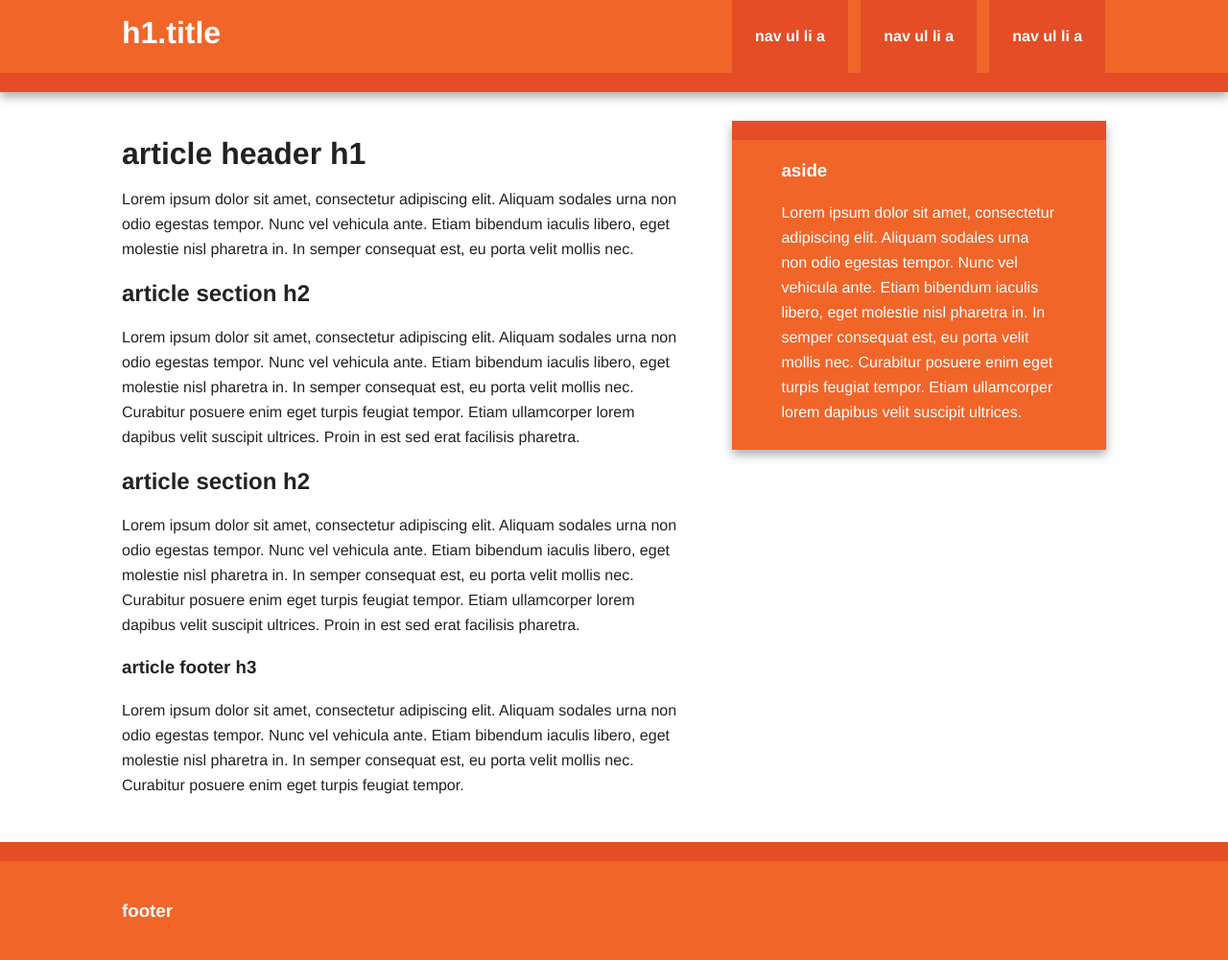
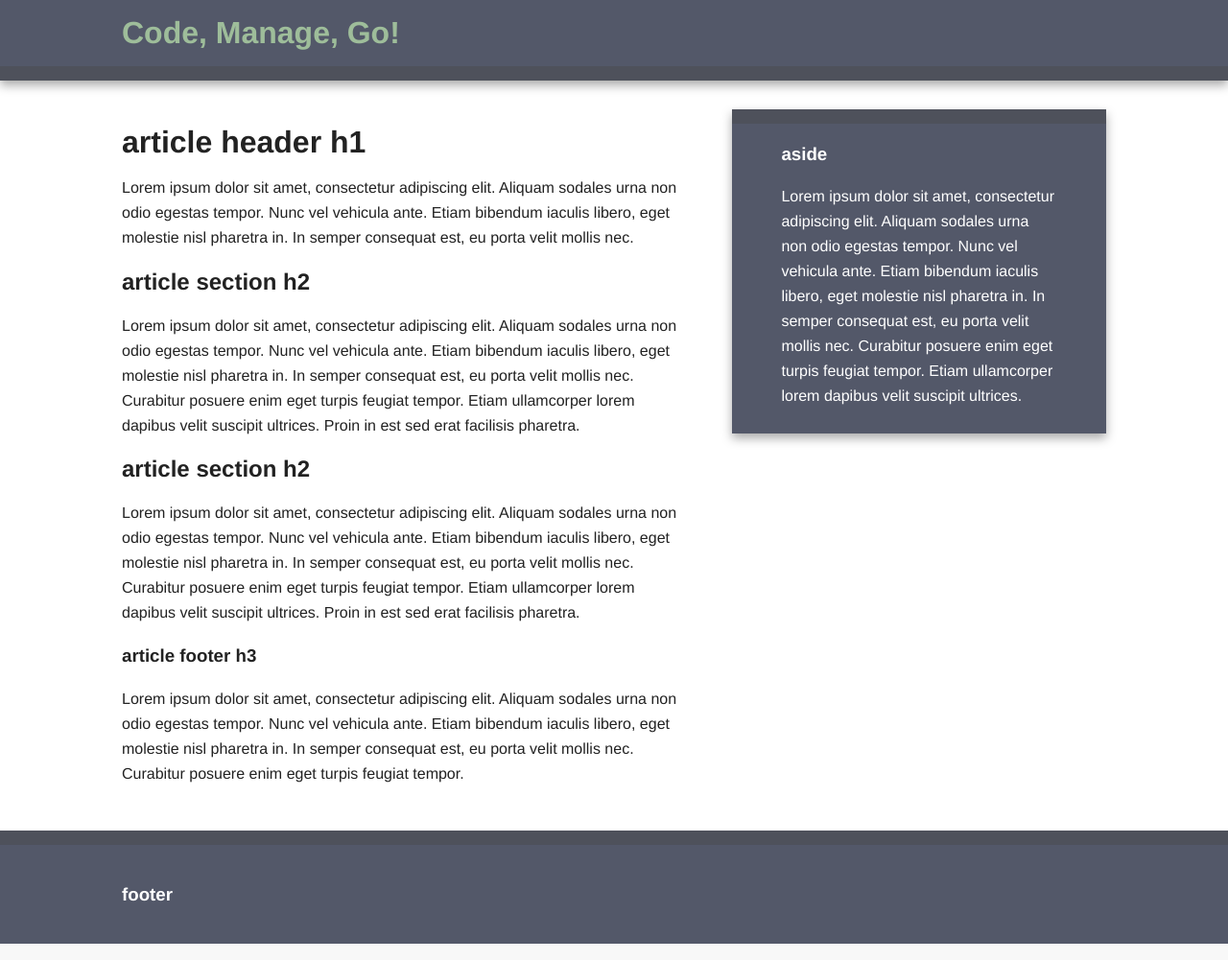
Before and after one commit to andymcguinness/codemanagego, a PHP site: page / in a window 1280 px wide. Shown: the whole page at 96% size. Run offline with PHP 8.4, Linux system fonts and the light colour scheme; some libraries are stand-ins or nearby versions.

Commit message:
Made a few style tweaks

```diff
--- a/css/main.css
+++ b/css/main.css
@@ -24,13 +24,15 @@ body { font: 16px/26px Helvetica, Helvetica Neue, Arial; }
 .wrapper { width: 90%; margin: 0 5%; }
 
 /* ===================
-    ALL: Orange Theme
+    ALL: CMG Theme
    =================== */
 
-.header-container { border-bottom: 20px solid #e44d26; }
-.footer-container, .main aside { border-top: 20px solid #e44d26; }
-.header-container, .footer-container, .main aside { background: #f16529; }
-.title { color: white; }
+.header-container { border-bottom: 15px solid #4e515b; }
+.footer-container, .main aside { border-top: 15px solid #4e515b; }
+.header-container, .footer-container, .main aside { background: #535869; }
+.title { color: #9ebd9a; }
+::selection { background: #9ebd9a; color: #FFF; }
+::-moz-selection { background: #9ebd9a; color: #FFF; }
 
 /* ==============
     MOBILE: Menu
--- a/index.html
+++ b/index.html
@@ -6,8 +6,8 @@
     <head>
         <meta charset="utf-8">
         <meta http-equiv="X-UA-Compatible" content="IE=edge,chrome=1">
-        <title></title>
-        <meta name="description" content="">
+        <title>Code, Manage, Go!</title>
+        <meta name="description" content="Website for the Code, Manage, Go! platform.">
         <meta name="viewport" content="width=device-width">
 
         <link rel="stylesheet" href="css/normalize.min.css">
@@ -22,14 +22,7 @@
 
         <div class="header-container">
             <header class="wrapper clearfix">
-                <h1 class="title">h1.title</h1>
-                <nav>
-                    <ul>
-                        <li><a href="#">nav ul li a</a></li>
-                        <li><a href="#">nav ul li a</a></li>
-                        <li><a href="#">nav ul li a</a></li>
-                    </ul>
-                </nav>
+                <h1 class="title">Code, Manage, Go!</h1>
             </header>
         </div>
 
```
